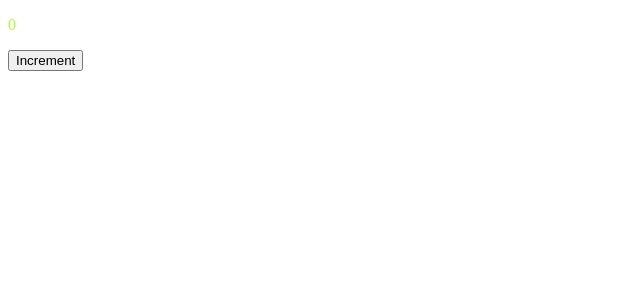
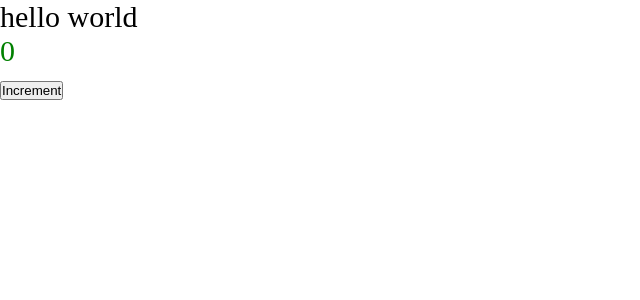
Before and after one commit to oltree/frontend, a React app: page / in a window 1280 px wide. Shown: the top 300 px of the page, without its empty margins (0-640 px from the left). Built offline with nearby package versions, Linux system fonts and the light colour scheme.

Commit message:
feat: add css modules

```diff
--- a/package.json
+++ b/package.json
@@ -19,6 +19,7 @@
     "@types/webpack-dev-server": "^4.7.2",
     "css-loader": "^6.10.0",
     "html-webpack-plugin": "^5.6.0",
+    "mini-css-extract-plugin": "^2.8.1",
     "sass": "^1.72.0",
     "sass-loader": "^14.1.1",
     "style-loader": "^3.3.4",
--- /dev/null
+++ b/src/App.tsx
@@ -0,0 +1,13 @@
+import { Counter } from './componets/Counter';
+import './index.scss';
+
+const App = () => {
+  return (
+    <div className='app'>
+      <p>hello world</p>
+      <Counter />
+    </div>
+  );
+};
+
+export default App;
--- a/src/componets/counter.module.scss
+++ b/src/componets/counter.module.scss
@@ -1,3 +1,3 @@
 .text {
-  color: greenyellow;
+  color: green;
 }
--- a/src/componets/counter.tsx
+++ b/src/componets/counter.tsx
@@ -1,6 +1,6 @@
 import { useState } from 'react';
 
-import classes from './counter.module.scss';
+import classes from './Counter.module.scss';
 
 export const Counter = () => {
   const [count, setCount] = useState(0);
--- /dev/null
+++ b/src/index.scss
@@ -0,0 +1,9 @@
+* {
+  margin: 0;
+  padding: 0;
+  box-sizing: border-box;
+}
+
+.app {
+  font-size: 30px;
+}
--- a/src/index.tsx
+++ b/src/index.tsx
@@ -1,9 +1,4 @@
 import { render } from 'react-dom';
-import { Counter } from './componets/counter';
+import App from './App';
 
-render(
-  <div>
-    <Counter />
-  </div>,
-  document.getElementById('root')
-);
+render(<App />, document.getElementById('root'));
```
Also changed, not shown: src/global.d.ts (added, +7 -0 lines), 9 other files (tests, documents, lock files or other folders).
